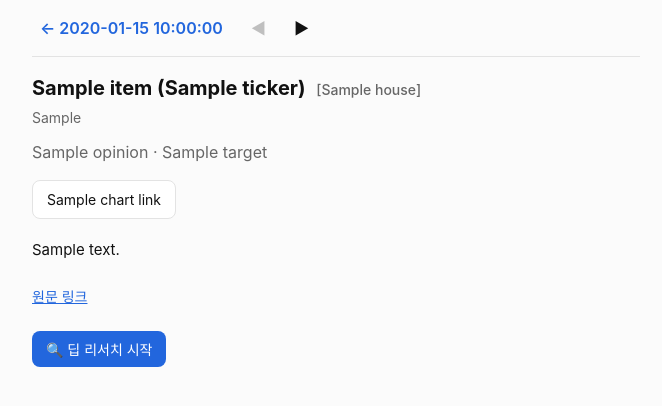
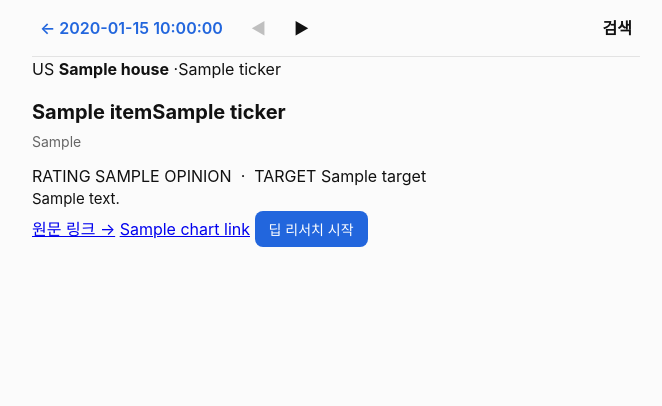
Before and after one commit to regrow1123/market-digest, a Python web app: template market_digest/web/templates/detail_page.html.j2 in a window 1280 px wide. Shown: the top 406 px of the page, without its empty margins (304-966 px from the left). Run offline with Jinja, Linux system fonts and the light colour scheme; the template is opened without the code that fills it: most values are stand-ins (such as "Sample title", 1, 10 or a date in 2020).

Commit message:
feat(web): detail page redesign with accent bar, serif h1, action order

```diff
--- a/market_digest/web/templates/detail_page.html.j2
+++ b/market_digest/web/templates/detail_page.html.j2
@@ -2,26 +2,41 @@
 {% block title %}{{ item.name or item.headline }} · {{ digest.date }}{% endblock %}
 {% block content %}
 <header class="date-header">
-  <a class="back" href="/{{ digest.date }}">←&nbsp;{{ digest.date }}</a>
+  <a class="back" href="/{{ digest.date }}">← {{ digest.date }}</a>
   {% if prev_id %}<a class="nav-prev" href="/{{ digest.date }}/{{ prev_id }}">◀</a>{% else %}<span class="nav-prev disabled">◀</span>{% endif %}
   {% if next_id %}<a class="nav-next" href="/{{ digest.date }}/{{ next_id }}">▶</a>{% else %}<span class="nav-next disabled">▶</span>{% endif %}
+  <a class="nav-search" href="/search">검색</a>
 </header>
 
-<article>
-  <h1>
-    {% if item.name %}{{ item.name }}{% if item.ticker %} ({{ item.ticker }}){% endif %}{% else %}{{ item.headline }}{% endif %}
-    {% if item.house %}<span class="tag">[{{ item.house }}]</span>{% endif %}
-  </h1>
+<article class="detail detail-{{ direction }}">
+  <span class="accent"></span>
+  <div class="detail-body">
+    <div class="eyebrow">
+      <span class="region">{{ "KR" if region == "kr" else "US" }}</span>
+      {% if item.house %}<b class="house">{{ item.house }}</b>{% endif %}
+      {% if item.ticker %}<span class="sep">·</span><span class="ticker">{{ item.ticker }}</span>{% endif %}
+    </div>
+    <h1>{% if item.name %}{{ item.name }}{% if item.ticker %}<span class="ticker-inline">{{ item.ticker }}</span>{% endif %}{% else %}{{ item.headline }}{% endif %}</h1>
     {% if item.company_blurb %}<p class="blurb">{{ item.company_blurb }}</p>{% endif %}
     {% if item.opinion or item.target %}
-  <p class="meta">{% if item.opinion %}{{ item.opinion }}{% endif %}{% if item.opinion and item.target %} · {% endif %}{% if item.target %}{{ item.target }}{% endif %}</p>
+    <div class="meta-strip meta-{{ direction }}">
+      {% if item.opinion %}<span class="label">RATING</span> {{ item.opinion|upper }}{% endif %}
+      {% if item.opinion and item.target %} &nbsp;·&nbsp; {% endif %}
+      {% if item.target %}<span class="label">TARGET</span> {{ item.target }}{% endif %}
+    </div>
     {% endif %}
+    {% if body_html %}
+    <div class="body">
+      {{ body_html|safe }}
+    </div>
+    {% endif %}
+
+    <div class="actions">
+      {% if item.url %}<a class="action" href="{{ item.url }}" rel="noopener" target="_blank">원문 링크 →</a>{% endif %}
       {% if chart_link %}
-  <p class="chart-link">
-    <a href="{{ chart_link.url }}" rel="noopener" target="_blank">{{ chart_link.label }}</a>
-  </p>
+      <a class="action" href="{{ chart_link.url }}" rel="noopener" target="_blank">{{ chart_link.label }}</a>
       {% elif chart_tv %}
-  <div class="chart">
+      <div class="chart-embed">
         <div class="tradingview-widget-container">
           <div class="tradingview-widget-container__widget"></div>
           <script type="text/javascript" src="https://s3.tradingview.com/external-embedding/embed-widget-advanced-chart.js" async>
@@ -29,6 +44,7 @@
             "autosize": true,
             "symbol": "{{ chart_tv.symbol }}",
             "interval": "D",
+            "range": "6M",
             "timezone": "Asia/Seoul",
             "theme": "light",
             "style": "2",
@@ -39,28 +55,21 @@
             "hide_legend": false,
             "allow_symbol_change": false,
             "save_image": false,
-        "withdateranges": false
+            "withdateranges": true
           }
           </script>
         </div>
       </div>
       {% endif %}
-  {% if body_html %}
-  <div class="body">
-    {{ body_html|safe }}
-  </div>
-  {% endif %}
-  {% if item.url %}<p class="source"><a href="{{ item.url }}" rel="noopener">원문 링크</a></p>{% endif %}
-
-  <p class="source">
       {% if has_research %}
-      <a class="research-link" href="/{{ digest.date }}/{{ item.id }}/research" rel="noopener">🔍 딥 리서치 보기</a>
+        <a class="action" href="/{{ digest.date }}/{{ item.id }}/research" rel="noopener">딥 리서치 보기</a>
       {% elif item.ticker %}
-      <button id="research-btn" type="button"
-              data-ticker="{{ item.ticker }}" data-date="{{ digest.date }}">🔍 딥 리서치 시작</button>
+        <button id="research-btn" class="action" type="button"
+                data-ticker="{{ item.ticker }}" data-date="{{ digest.date }}">딥 리서치 시작</button>
         <span id="research-status" class="subtitle"></span>
       {% endif %}
-  </p>
+    </div>
+  </div>
 </article>
 {% endblock %}
 {% block scripts %}
```
Also changed, not shown: tests/web/test_app.py (+27 -5 lines). Lines whose indentation alone changed are shown as unchanged.
